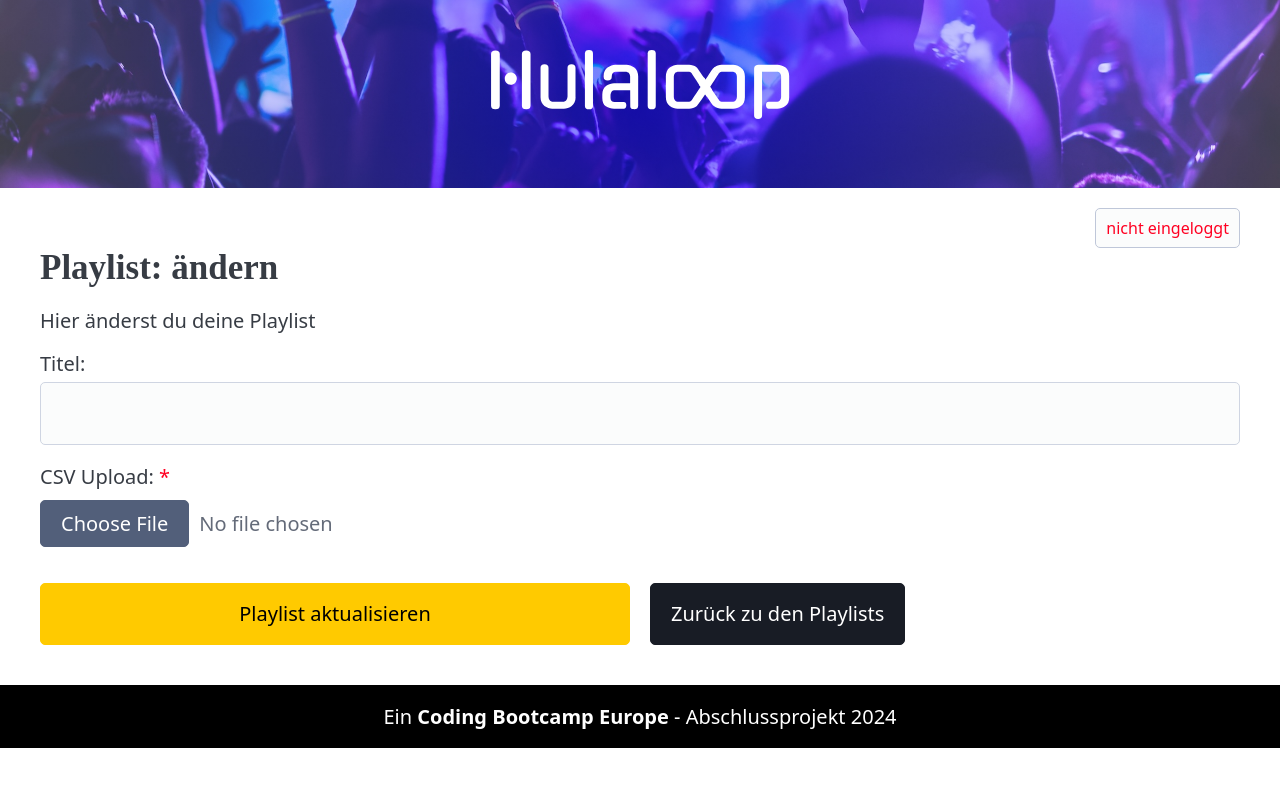
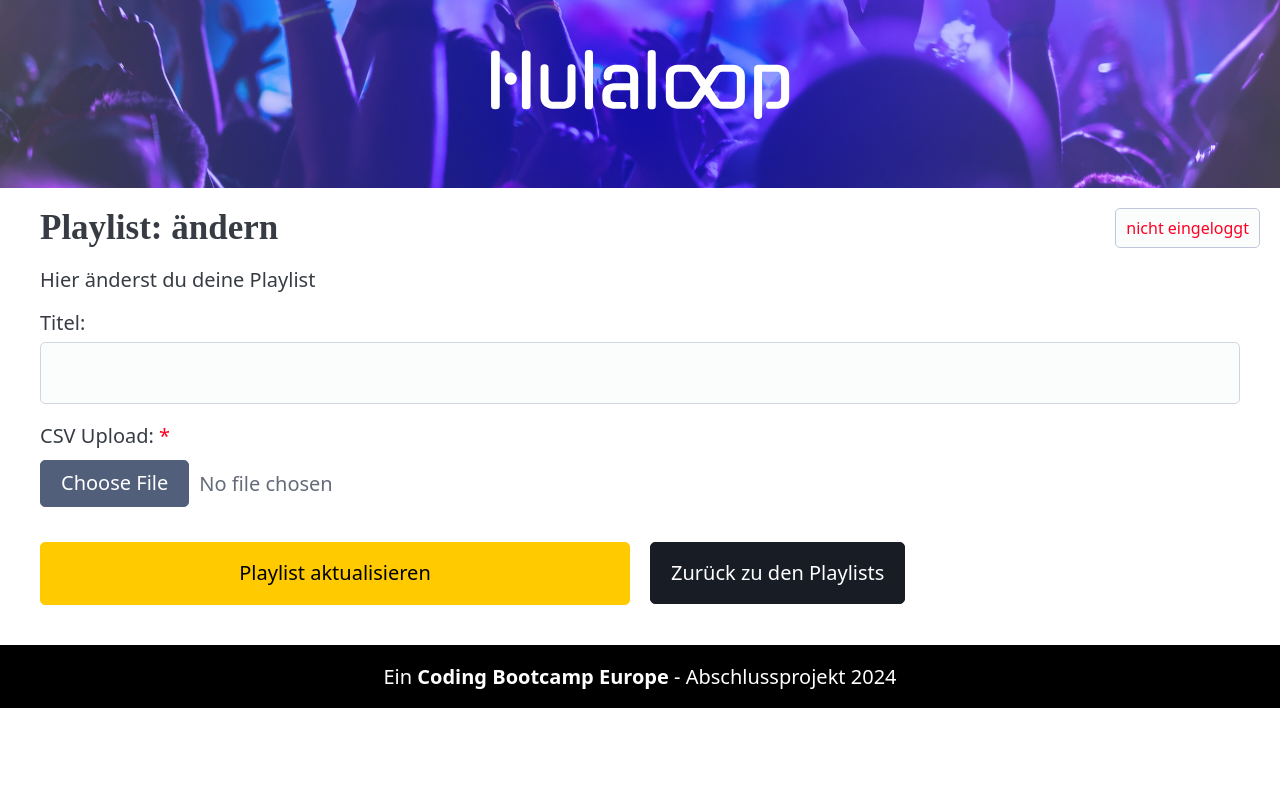
Before and after one commit to coding-bootcamps-eu/final-project-tz-2023-08-track-stack, a Vue app: page /edit-playlist in a window 1280 px wide. Shown: the top 786 px of the page. Built offline with nearby package versions, Linux system fonts and the light colour scheme; some icons are missing; a web font is replaced by a local one.

Commit message:
chores: h2 überdeckung

```diff
--- a/src/styles/custom-pico.css
+++ b/src/styles/custom-pico.css
@@ -16,6 +16,10 @@ h4 {
 
 header h1 {
   color: var(--pico-secondary-inverse);
+}
+/* Erste h2 (Überschrift), soll nur 75% sein um das Menü nicht zu überdecken */
+h2:first-of-type {
+  width: 75%;
 }
 small {
   float: right;
@@ -86,6 +90,11 @@ ol {
 .menu {
   display: flex;
   justify-content: flex-end;
+
+  position: absolute;
+  top: 120; /*top bleibt relative, das geht irgentwie perfekt, kp warum*/
+  right: 1rem;
+  z-index: 1000; /* Damit es über anderen Elementen liegt */
 }
 
 /* summary */
```
